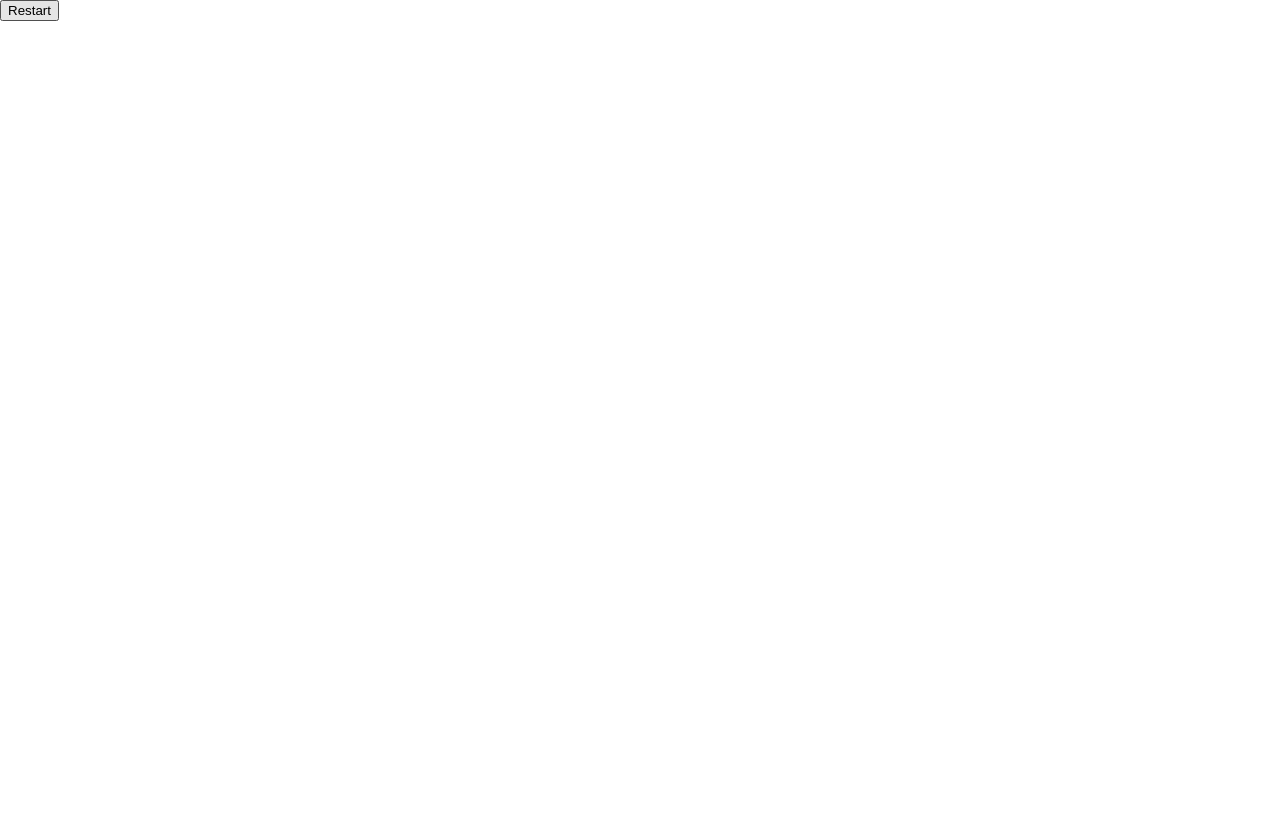
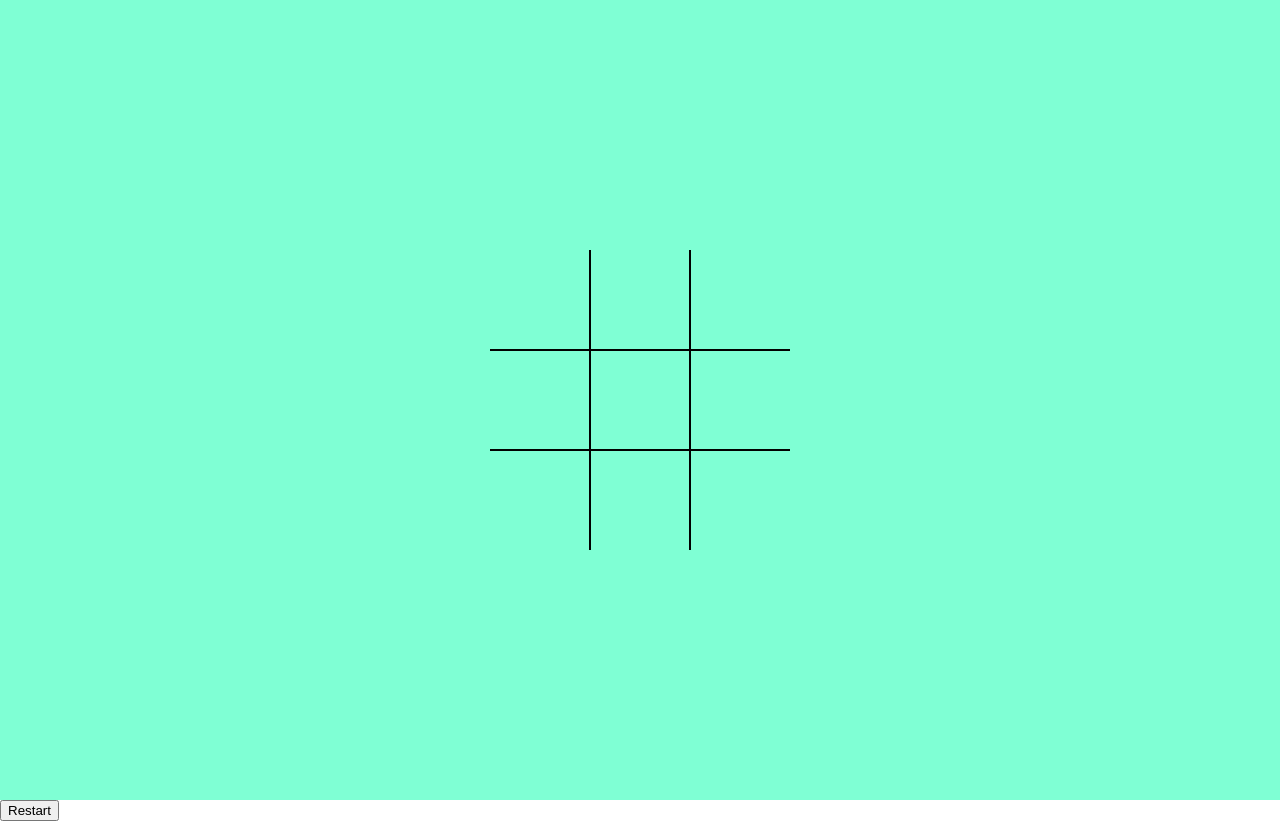
Before and after one commit to ClintinH/Tic-Tac-Toe, a website built with Parcel: page index.html in a window 1280 px wide. Before the commit the page ends 800 px from the top, so only its background shows below. Built offline with nearby package versions, Linux system fonts and the light colour scheme.

Commit message:
Tik-Tak-Toe
first commit

```diff
--- a/game.js
+++ b/game.js
@@ -0,0 +1,42 @@
+//score  //game end  // win possibilities
+class Game {
+  constructor() {
+    this.board = document.querySelector(".board");
+    this.addCellEvent("click", this.clickCell);
+    this.addCellEvent("mouseover", this.hoverCellOn);
+    this.addCellEvent("mouseout", this.hoverCelloff);
+  }
+
+  addCellEvent(event, callback) {
+    this.board.addEventListener(event, function (e) {
+      const cellEl = e.target.closest(".cell");
+      if (!cellEl) return;
+      callback(cellEl);
+    });
+  }
+
+  clickCell(el) {
+    el.style.background = "blue";
+  }
+
+  hoverCellOn(el) {
+    el.style.background = "red";
+  }
+
+  hoverCelloff(el) {
+    el.style.background = "";
+  }
+}
+
+const game = new Game();
+
+class Player {
+  constructor(symbol) {
+    this.symbol = symbol; // replace with image
+    this.score = 0;
+  }
+}
+
+// const playerOne = new Player("X");
+
+// const playerTwo = new Player("O");
--- a/styles.css
+++ b/styles.css
@@ -6,9 +6,47 @@
 
 :root {
   --cell-size: 100px;
-  --mark-size: calc(var(--cell-size) * .9);
+  --mark-size: calc(var(--cell-size) * 0.9);
 }
 
 body {
   margin: 0;
 }
+
+.board {
+  width: 100vw;
+  height: 100vh;
+  background-color: aquamarine;
+  justify-content: center;
+  justify-items: center;
+  align-items: center;
+  align-content: center;
+  display: grid;
+  grid-template-columns: repeat(3, auto);
+}
+
+.cell {
+  border: 1px solid black;
+  width: var(--cell-size);
+  height: var(--cell-size);
+  display: flex;
+}
+
+.cell:first-child,
+.cell:nth-child(2),
+.cell:nth-child(3) {
+  border-top: none;
+}
+
+.cell:nth-child(3n + 1) {
+  border-left: none;
+}
+.cell:nth-child(3n + 3) {
+  border-right: none;
+}
+
+.cell:last-child,
+.cell:nth-child(7),
+.cell:nth-child(8) {
+  border-bottom: none;
+}
```
